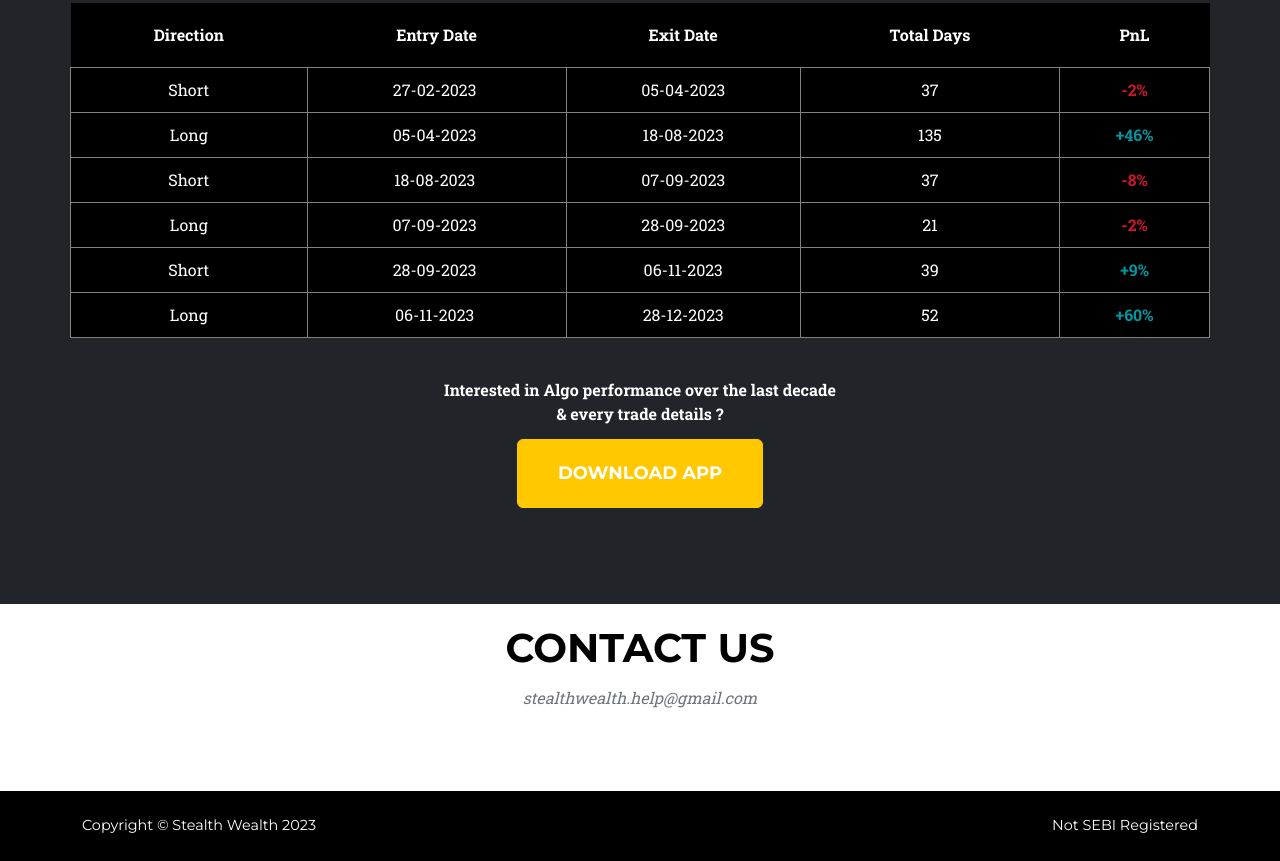
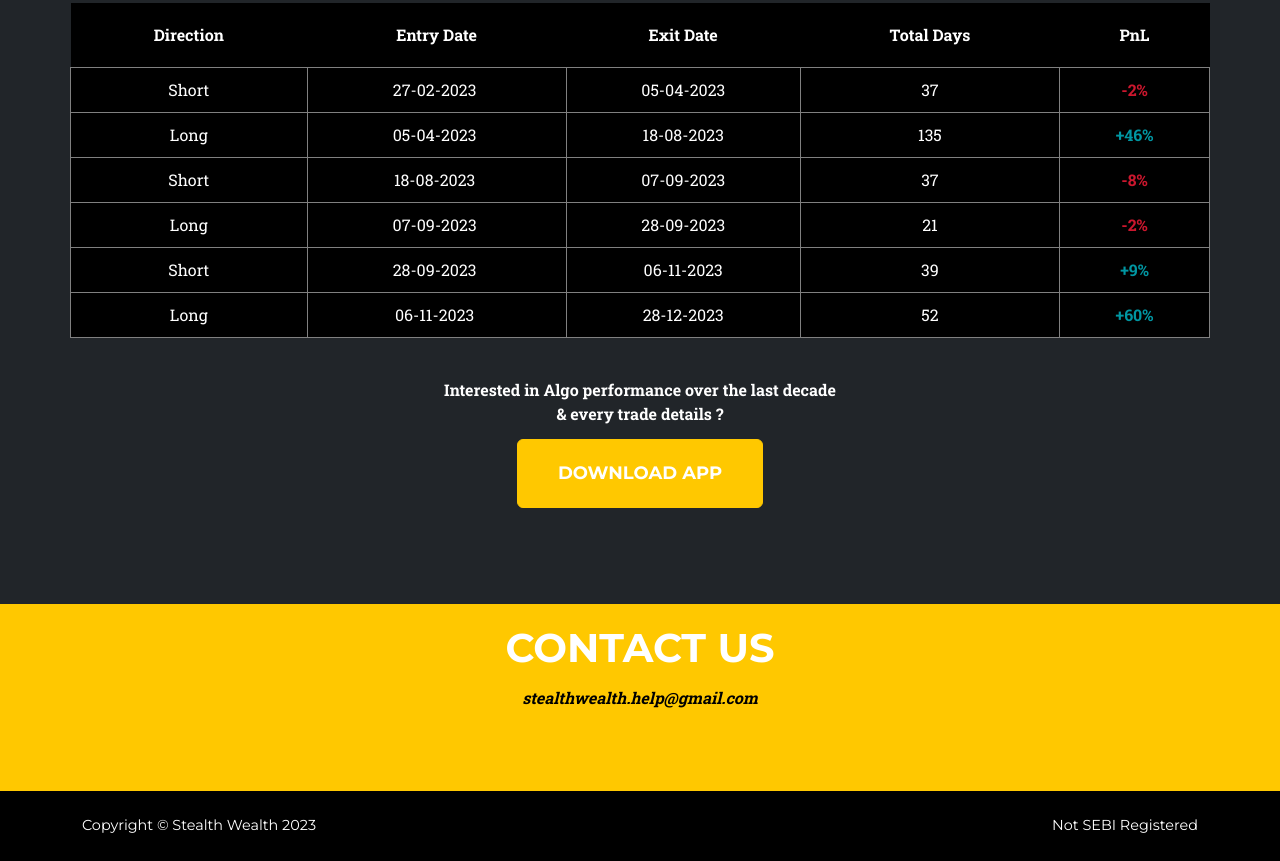
Before and after one commit to the2percent/the2percent.github.io, a plain HTML site: page index.html in a window 1280 px wide. Shown: the part 1699-2560 px from the top of the page. Drawn offline with nearby package versions, Linux system fonts and the light colour scheme.

Commit message:
UI enhancements

```diff
--- a/index.html
+++ b/index.html
@@ -182,11 +182,11 @@
 
 
     <!-- Contact-->
-    <section class="page-section" id="contact" style="padding: 20px;">
+    <section class="page-section" id="contact" style="padding: 20px;background-color: #ffc800;">
         <div class="container">
             <div class="text-center">
-                <h2 class="section-heading text-uppercase" style="color: black;">Contact Us</h2>
-                <h3 class="section-subheading text-muted">stealthwealth.help@gmail.com</h3>
+                <h2 class="section-heading text-uppercase" style="color: white;">Contact Us</h2>
+                <h3 class="section-subheading" style="font-weight: 700;color: black;">stealthwealth.help@gmail.com</h3>
             </div>
 
         </div>
```
